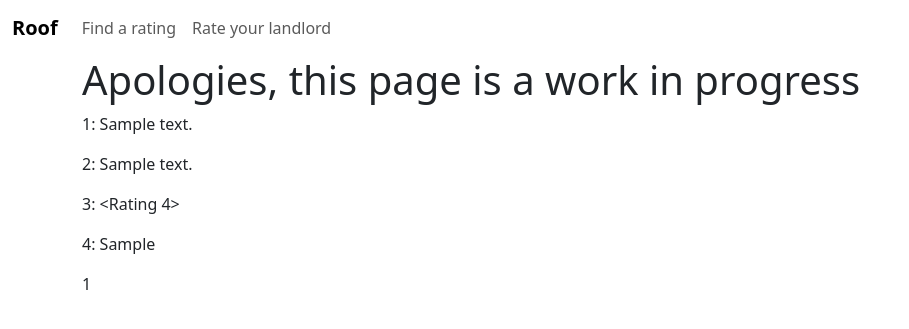
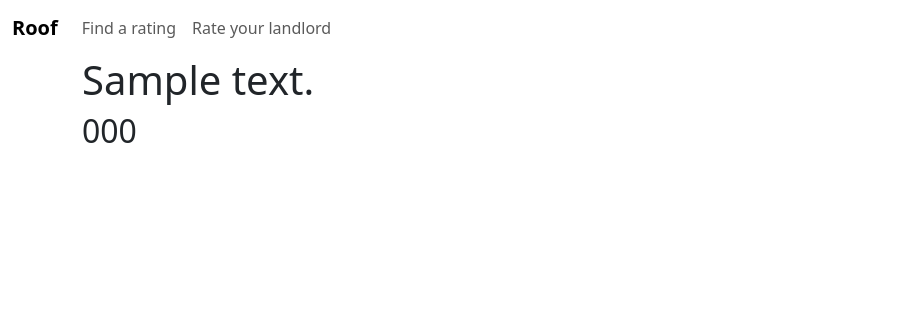
Before and after one commit to farleyr2538/roof, a Flask app: template templates/review.html in a window 1280 px wide. Shown: the top 329 px of the page, without its empty margins (0-909 px from the left). Run offline with Flask 3, Linux system fonts and the light colour scheme; tables that the repository leaves empty hold one stand-in row (values such as "Sample post"); the template is opened without the code that fills it: values that come from a table or form of the project are taken from there, most other values are stand-ins (such as "Sample title", 1, 10 or a date in 2020); parts of the project's set-up code (start-up, migrations or seed data) failed here and were passed over.

Commit message:
tidying up

```diff
--- a/templates/review.html
+++ b/templates/review.html
@@ -11,12 +11,8 @@ View review
     <div class="container d-flex">
         <div class="col">
             <div class="row">
-                <h1>Apologies, this page is a work in progress</h1>
-                <p>1: {{ review.address }}</p>
-                <p>2: {{ review['address'] }}</p>
-                <p>3: {{ review }}</p>
-                <p>4: {{ review['fn'] }}</p>
-                <p>{{ id }}</p>
+                <h1> {{ review.address }} </h1>
+                <h2> {{ review.postcode }} </h2>
             </div>
         </div>
     </div>
```
